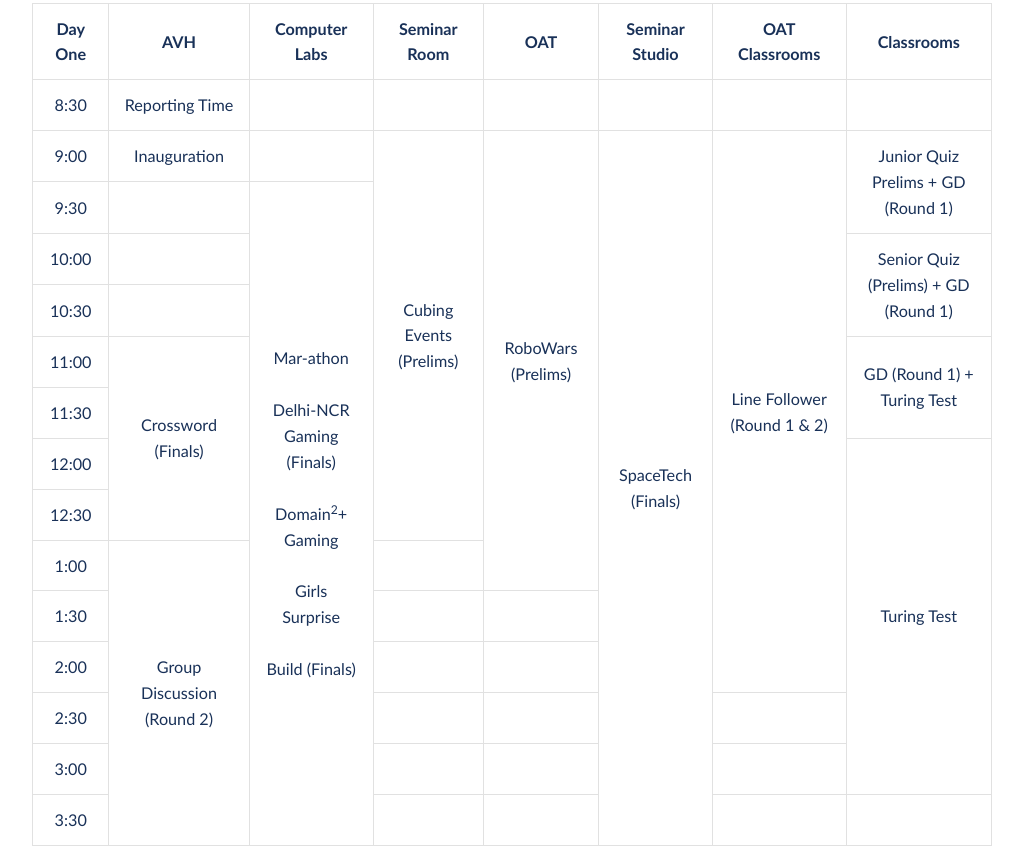
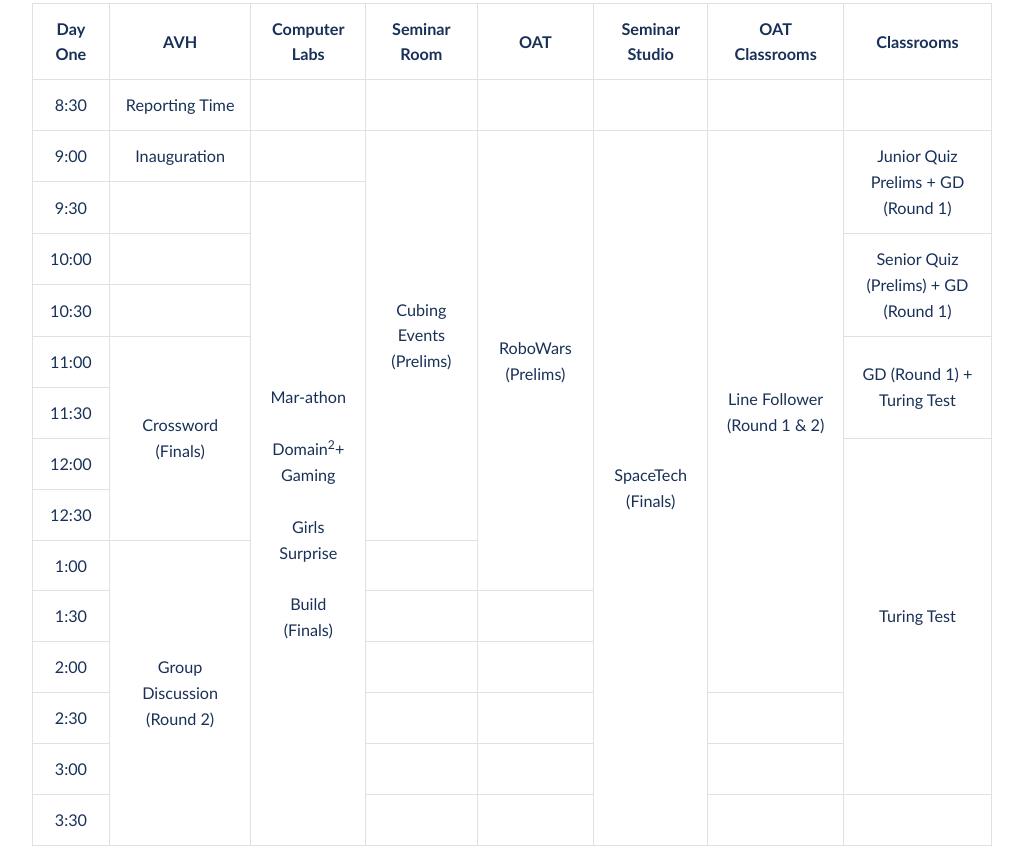
Before and after one commit to exunclan/website-2018, a Gatsby site: page / in a window 1280 px wide. Shown: the part 1897-2747 px from the top of the page, without its empty margins (128-1151 px from the left). Built offline with nearby package versions, Linux system fonts and the light colour scheme; Gatsby itself is replaced by a stand-in of ours.

Commit message:
Remove Delhi-NCR Gaming from schedule day one

```diff
--- a/src/components/Schedule.js
+++ b/src/components/Schedule.js
@@ -54,9 +54,6 @@ const DayOne = () => (
         <td />
         <td rowSpan={13}>
           Mar-athon
-          <br />
-          <br />
-          Delhi-NCR Gaming (Finals)
           <br />
           <br />
           Domain
```
Also changed, not shown: src/pages/index.js (+5 -3 lines).
